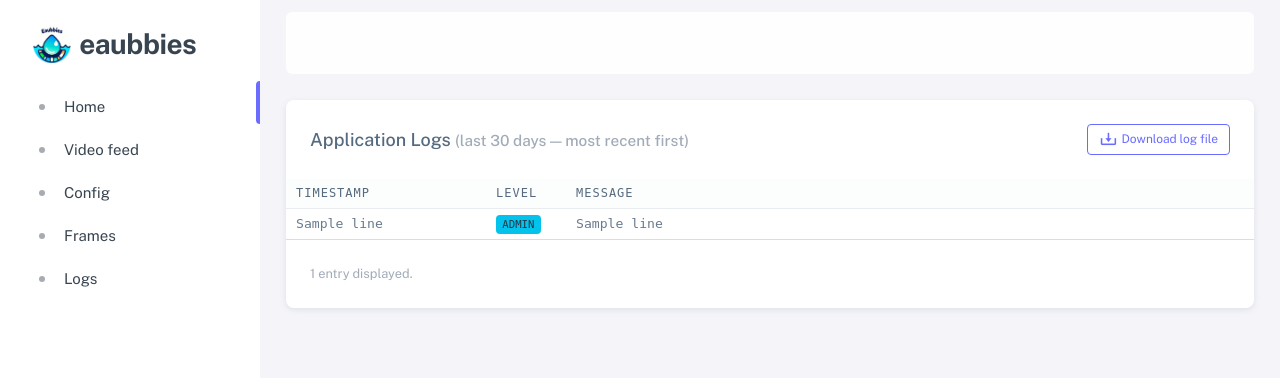
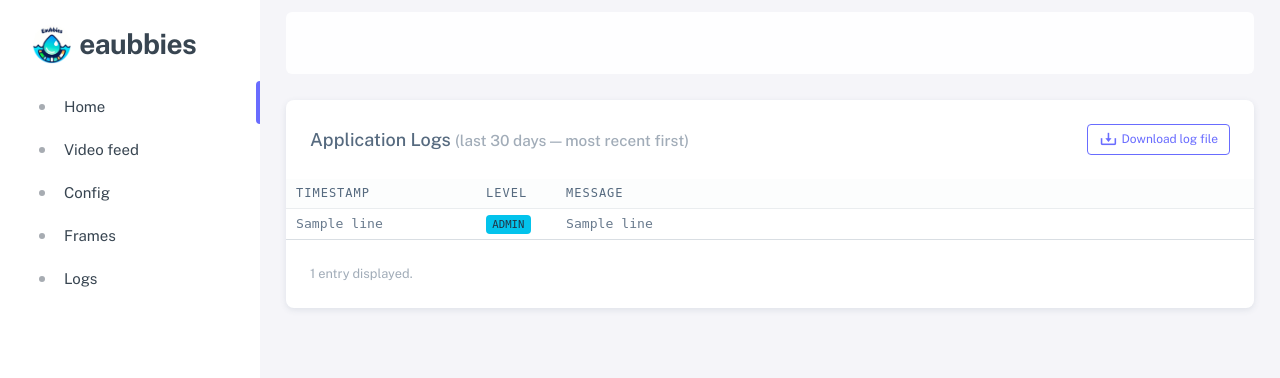
Before and after one commit to tle06/eaubbies, a Flask app: template eaubbies/src/templates/logs.html in a window 1280 px wide. Shown: the top 378 px of the page. Run offline with Flask 3, Linux system fonts and the light colour scheme; the template is opened without the code that fills it: most values are stand-ins (such as "Sample title", 1, 10 or a date in 2020); parts of the project's set-up code (start-up, migrations or seed data) failed here and were passed over; some libraries are stand-ins or nearby versions.

Commit message:
fix: constrain timestamp and level columns width in logs table

```diff
--- a/eaubbies/src/templates/logs.html
+++ b/eaubbies/src/templates/logs.html
@@ -12,11 +12,16 @@
       <div class="card-body p-0">
         {% if entries %}
         <div class="table-responsive">
-          <table class="table table-sm table-hover mb-0" style="font-family: monospace; font-size: 0.82rem;">
+          <table class="table table-sm table-hover mb-0" style="font-family: monospace; font-size: 0.82rem; table-layout: fixed; width: 100%;">
+            <colgroup>
+              <col style="width: 190px;" />
+              <col style="width: 80px;" />
+              <col />
+            </colgroup>
             <thead class="table-light sticky-top">
               <tr>
-                <th style="width:200px">Timestamp</th>
-                <th style="width:80px">Level</th>
+                <th>Timestamp</th>
+                <th>Level</th>
                 <th>Message</th>
               </tr>
             </thead>
@@ -29,7 +34,7 @@
                 {%- elif entry.level == 'DEBUG' %} table-secondary
                 {%- else %}
                 {%- endif %}">
-                <td class="text-nowrap">{{ parts[0] if parts|length > 0 else '' }}</td>
+                <td class="text-nowrap" style="overflow: hidden; text-overflow: ellipsis;">{{ parts[0] if parts|length > 0 else '' }}</td>
                 <td>
                   <span class="badge
                     {%- if entry.level == 'ERROR' %} bg-danger
```
